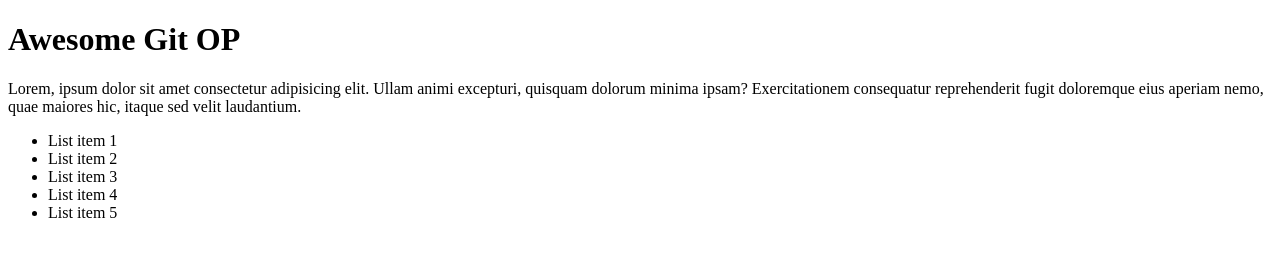
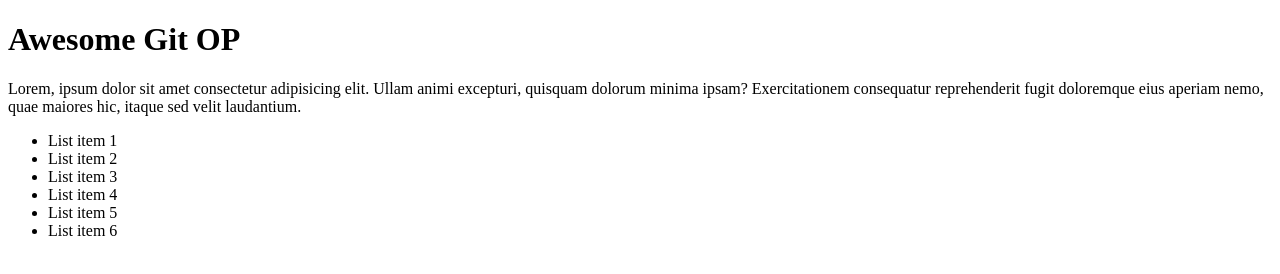
Before and after one commit to SyedMK1/git-tutorial, a plain HTML site: page index.html in a window 1280 px wide. Drawn offline with Linux system fonts and the light colour scheme.

Commit message:
Added Li 2

```diff
--- a/index.html
+++ b/index.html
@@ -14,6 +14,7 @@
     <li>List item 3</li>
     <li>List item 4</li>
     <li>List item 5</li>
+    <li>List item 6</li>
 </ul>
 </body>
 </html>
```
